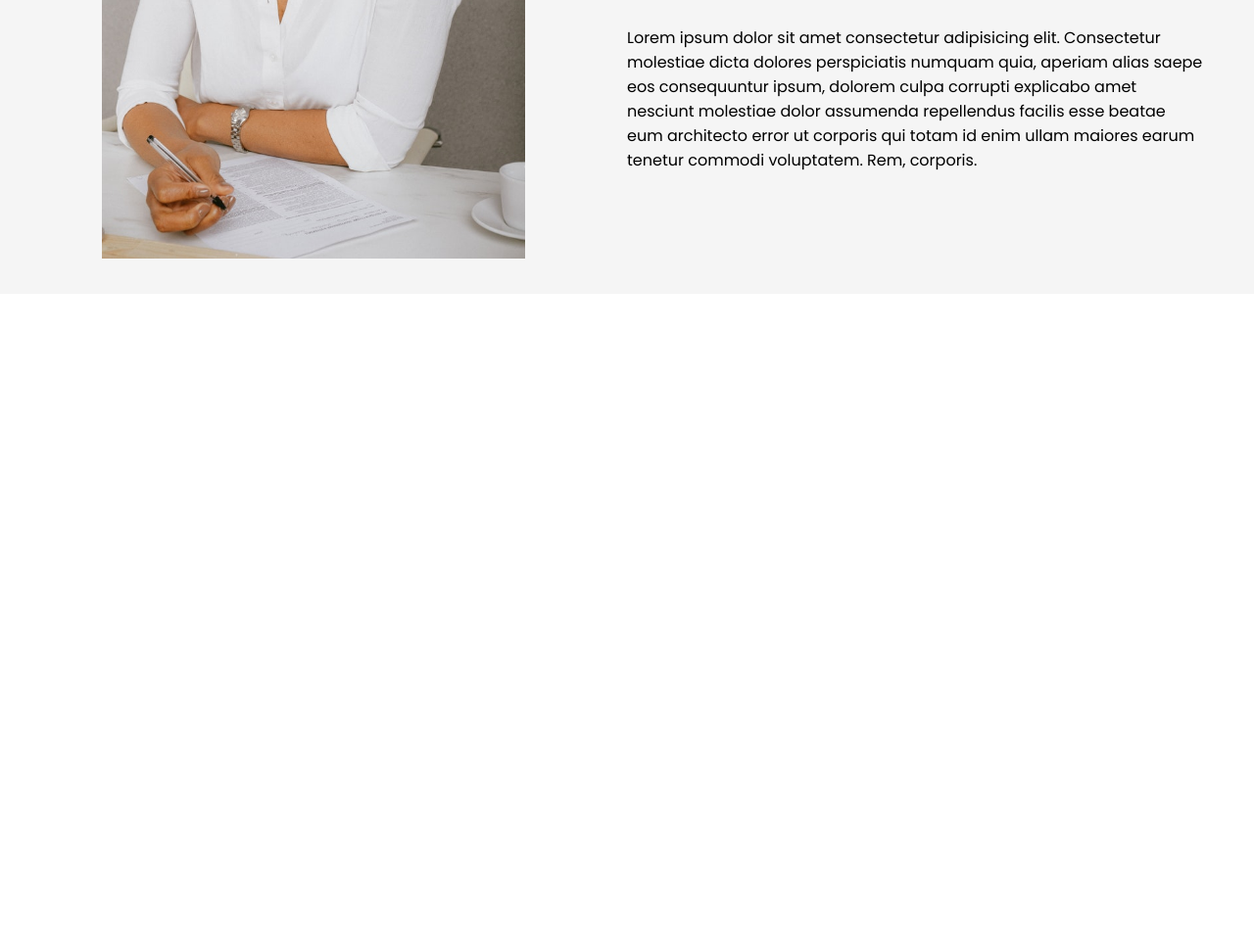
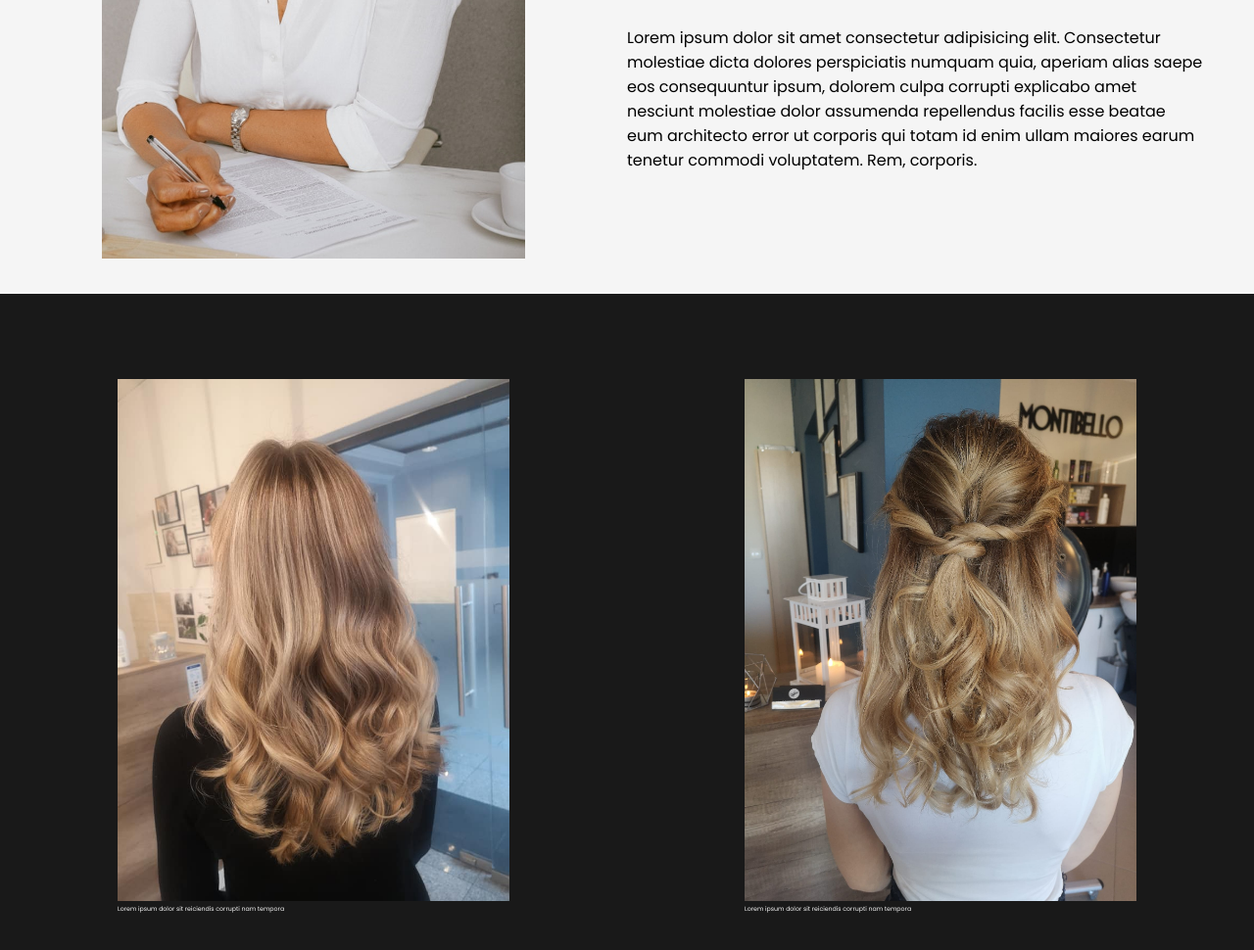
Before and after one commit to Magdalena-Nowak/pracownia-fryzjerska, a plain HTML site: page index.html in a window 1280 px wide. Shown: the part 1420-2390 px from the top of the page at 98% size. Before the commit the page ends 1720 px from the top, so only its background shows below. Drawn offline with Linux system fonts and the light colour scheme.

Commit message:
add gallery

```diff
--- a/index.html
+++ b/index.html
@@ -54,6 +54,16 @@
           ullam maiores earum tenetur commodi voluptatem. Rem, corporis.</p>
       </article>
     </section>
+    <section class="gallery">
+      <figure>
+        <img src="./img/hair1.jpg" alt="">
+        <figcaption>Lorem ipsum dolor sit reiciendis corrupti nam tempora</figcaption>
+      </figure>
+      <figure>
+        <img src="./img/hair2.jpg" alt="">
+        <figcaption>Lorem ipsum dolor sit reiciendis corrupti nam tempora</figcaption>
+      </figure>
+    </section>
 
   </main>
   <script src="app.js"></script>
--- a/scss/_about.scss
+++ b/scss/_about.scss
@@ -32,3 +32,16 @@
   flex-basis: 50%;
   position: relative;
 }
+
+.gallery {
+  height: 90vh;
+  background-color: $mainBlack;
+  display: flex;
+  justify-content: space-around;
+  align-items: center;
+  flex-wrap: wrap;
+  color: $mainWhite;
+  img {
+    width: 400px;
+  }
+}
```
Also changed, not shown: img/hair1.jpg (added), img/hair2.jpg (added), scss/style.css, 1 other file.
